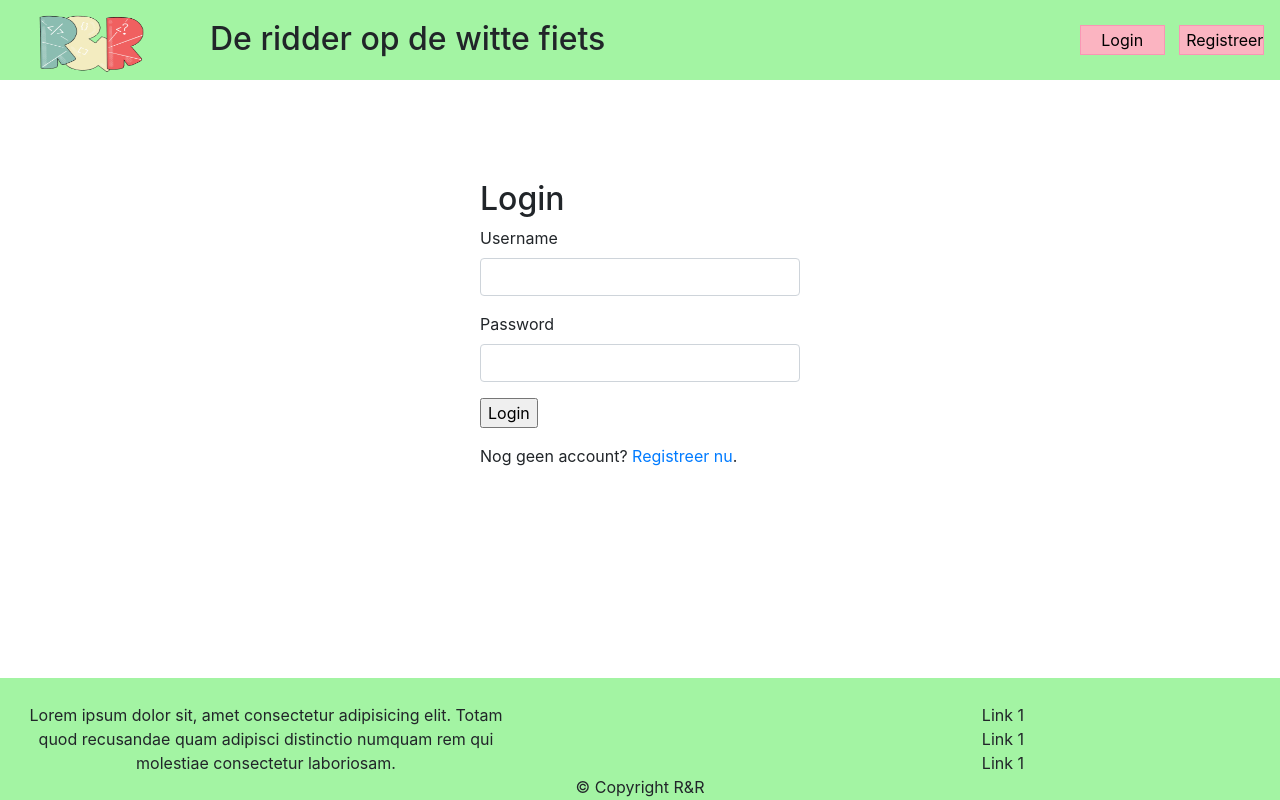
After one commit to rianneFA/workshopFietsenwinkel, a PHP site: page /login.php in a window 1280 px wide. The commit adds this page. Run offline with PHP 8.4, Linux system fonts and the light colour scheme.

Commit message:
starting loginpage

```diff
--- a/footer.php
+++ b/footer.php
@@ -10,7 +10,7 @@
     <link rel="stylesheet" href="style.css">
 </head>
 <body>
-    <footer class="end">
+    <footer class="end bottom">
         <div class="footer">
             <p class="lorem">Lorem ipsum dolor sit, amet consectetur adipisicing elit. Totam quod recusandae quam adipisci distinctio numquam rem qui molestiae consectetur laboriosam.</p>
             <nav class="footerlinks">
--- a/header.php
+++ b/header.php
@@ -6,8 +6,9 @@
     <meta charset="UTF-8">
     <meta http-equiv="X-UA-Compatible" content="IE=edge">
     <meta name="viewport" content="width=device-width, initial-scale=1.0">
-    <title>header</title>
+    <title>Fietsenwinkel</title>
     <link rel="stylesheet" href="style.css">
+    <link rel="stylesheet" href="https://stackpath.bootstrapcdn.com/bootstrap/4.5.2/css/bootstrap.min.css">
 </head>
 <body>
     <header class="header">
--- /dev/null
+++ b/login.php
@@ -0,0 +1,36 @@
+<?php
+require_once "header.php";
+?>
+
+<html>
+<body>
+    <div class="login">
+            <h2>Login</h2>
+
+        <!-- <?php
+        if(!empty($login_err)){
+            echo '<div class="alert alert-danger">' . $login_err . '</div>';
+        }
+        ?> -->
+
+        <form action="" method="post">
+            <div class="form-group">
+                <label>Username</label>
+                <input type="text" name="username" class="form-control" value="">
+            </div>
+            <div class="form-group">
+                <label>Password</label>
+                <input type="password" name="password" class="form-control">
+            </div>
+            <div class="form-group">
+                <input type="submit" class="buttonLoginform" value="Login">
+            </div>
+            <p>Nog geen account? <a href="register.php">Registreer nu</a>.</p>
+        </form>
+    </div>
+</body>
+</html>
+
+<?php
+require_once "footer.php";
+?>
--- a/style.css
+++ b/style.css
@@ -21,7 +21,7 @@ body{
 .titelH2 {
     float: left;
     margin-left: 50px;
-    padding-top: 5px;
+    padding-top: 20px;
 }
 
 .rowButton {
@@ -32,11 +32,21 @@ body{
 button {
     background-color: #fbb4c1;
     border: 1px solid #f996b5;
-    width: 80px;
-    height: 25px;
+    width: 85px;
+    height: 30px;
 }
-/* end header */
+
+.buttonLogin {
+    margin-right: 10px;
+}
+
 /* footer */
+.bottom {
+  position: absolute;
+  bottom: 0;
+  left: 0;
+  text-align: center;
+}
 .end {
     width: 100%;
     background-color: #a3f4a3;
@@ -44,6 +54,10 @@ button {
 .end .subfooter{
     height: 25px;
     text-align: center;
+}
+
+.end .footer {
+    margin-top: 25px;
 }
 
 .lorem {
@@ -61,6 +75,19 @@ button {
     margin: auto;
 }
 
+/* login page */
+.login {
+    width: 360px;
+    padding: 20px;
+    margin: auto;
+    margin-top: 80px;
+    margin-bottom: 80px;
+}
+
+.buttonLoginform {
+
+}
+
 /* Home page */
 
 .slider{
```
Also changed, not shown: login.html (deleted, +0 -42 lines).
